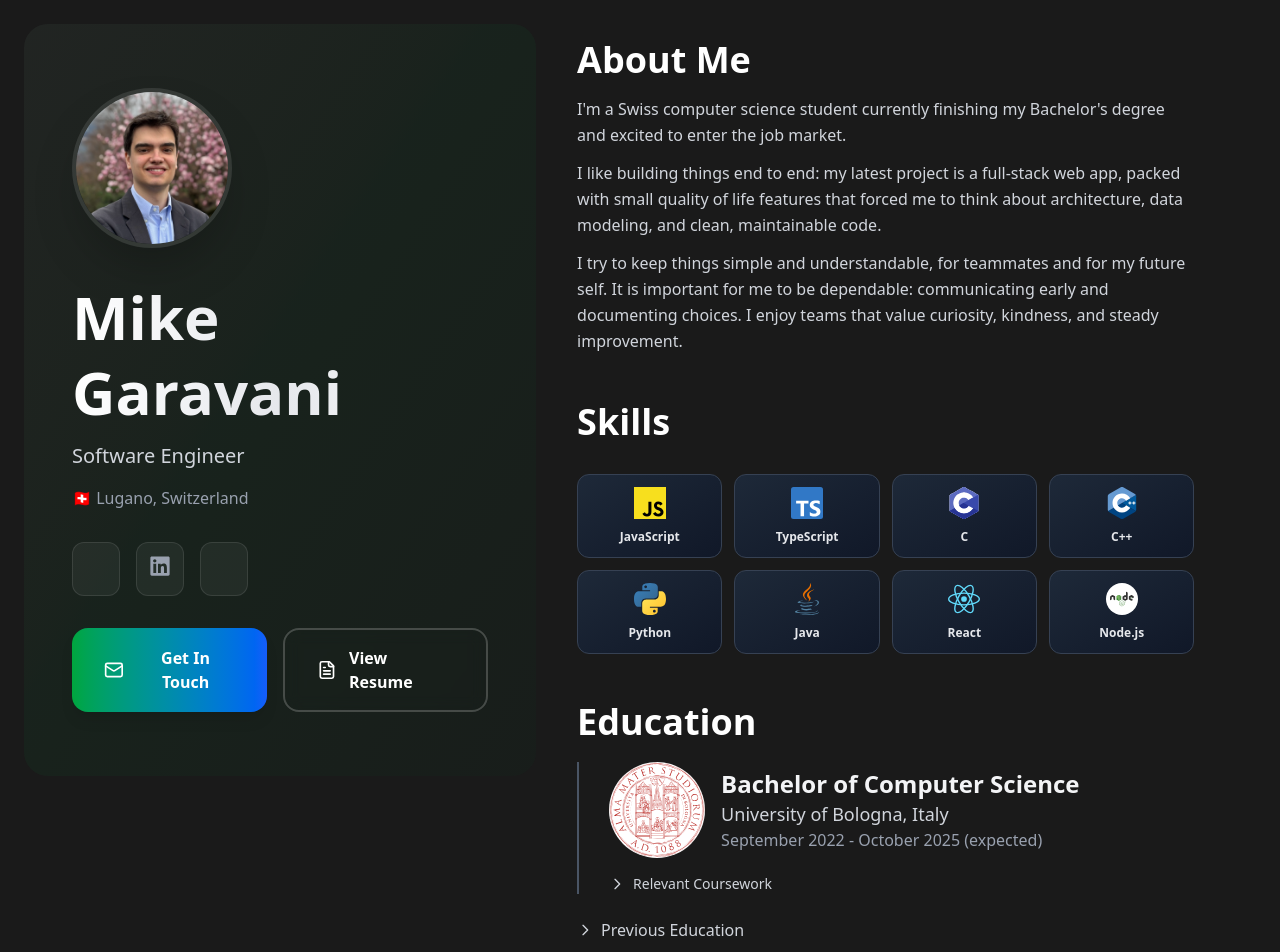
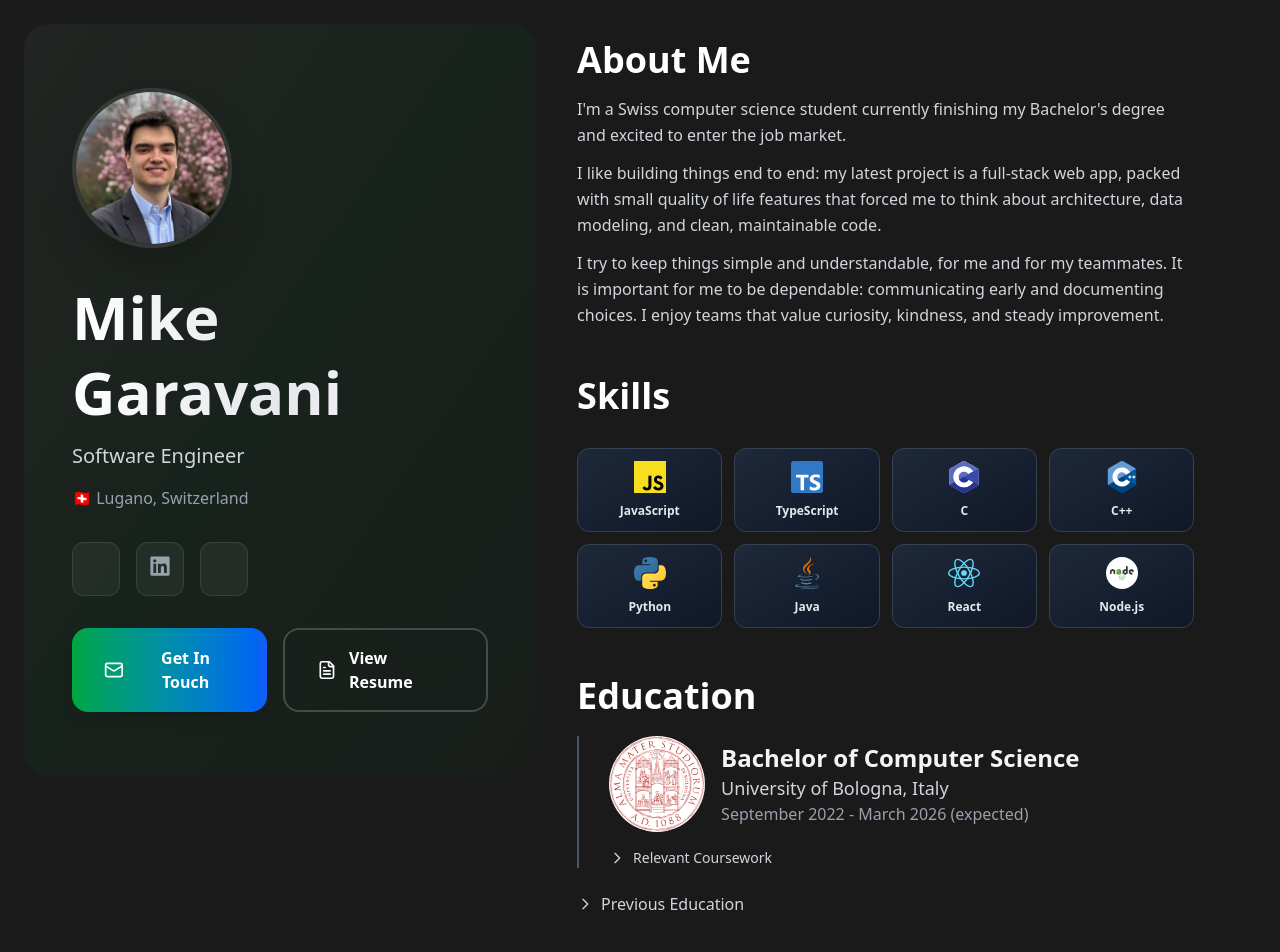
Before and after one commit to mikegaravani/portfolio-v2, a React (Vite) app: page / in a window 1280 px wide. Shown: the top 952 px of the page. Built offline with nearby package versions, Linux system fonts and the light colour scheme; some icons are missing.

Commit message:
add date tweaks

```diff
--- a/src/components/ContentPane.tsx
+++ b/src/components/ContentPane.tsx
@@ -166,8 +166,8 @@ const ContentPane: React.FC = () => {
           think about architecture, data modeling, and clean, maintainable code.
         </p>
         <p className="text-base text-gray-300 leading-relaxed">
-          I try to keep things simple and understandable, for teammates and for
-          my future self. It is important for me to be dependable: communicating
+          I try to keep things simple and understandable, for me and for my
+          teammates. It is important for me to be dependable: communicating
           early and documenting choices. I enjoy teams that value curiosity,
           kindness, and steady improvement.
         </p>
@@ -240,7 +240,7 @@ const ContentPane: React.FC = () => {
                   University of Bologna, Italy
                 </p>
                 <p className="text-sm sm:text-base text-gray-400">
-                  September 2022 - October 2025 (expected)
+                  September 2022 - March 2026 (expected)
                 </p>
               </div>
             </div>
```
Also changed, not shown: 1 other file (tests, documents, lock files or other folders).
